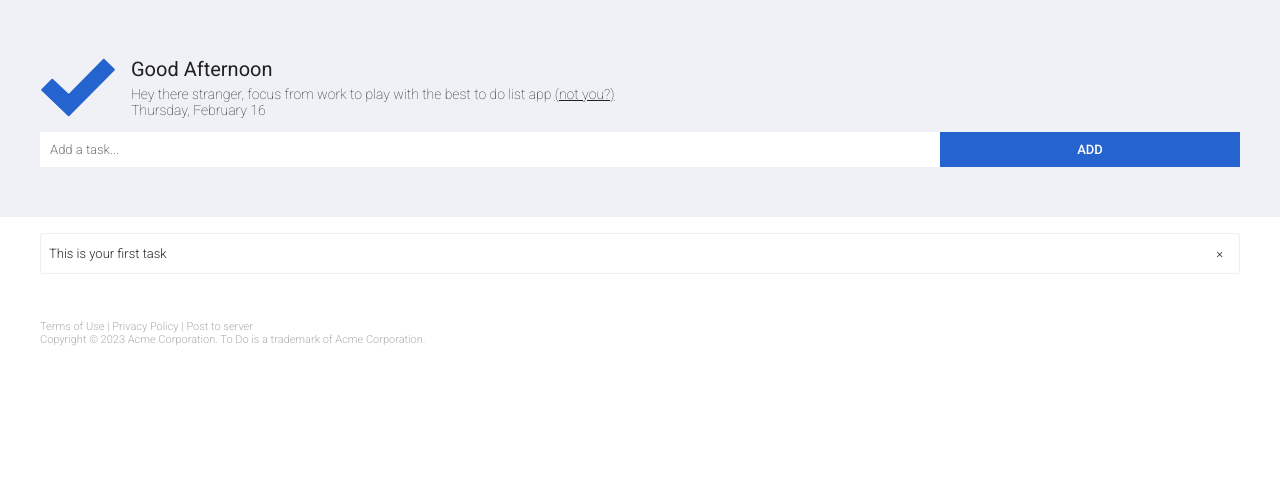
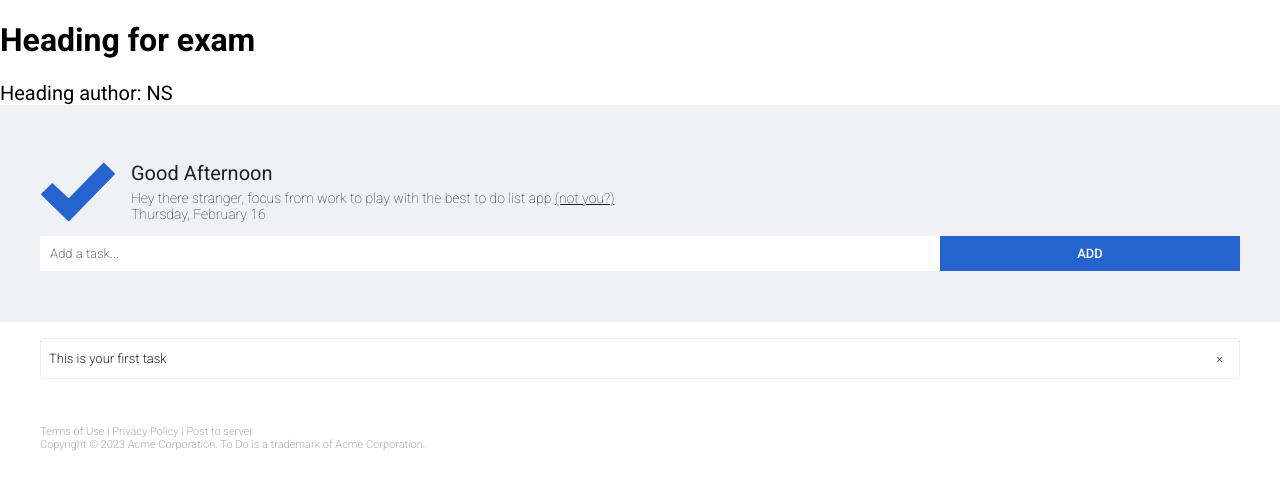
Before and after one commit to Nidjo911/leadership.github.io, a website: page index.html in a window 1280 px wide. Drawn offline with nearby package versions, Linux system fonts and the light colour scheme.

Commit message:
this is my commit
commit 1

```diff
--- a/index.html
+++ b/index.html
@@ -37,6 +37,10 @@
 </head>
 
 <body>
+
+    <h1>Heading for exam</h1>
+    <h2>Heading author: NS</h2>
+
     <div class="loading">
         <div class="line-logo">
             <svg viewbox='0 0 82 66'>
```
Also changed, not shown: package.json (added, +29 -0 lines), 2 other files.
